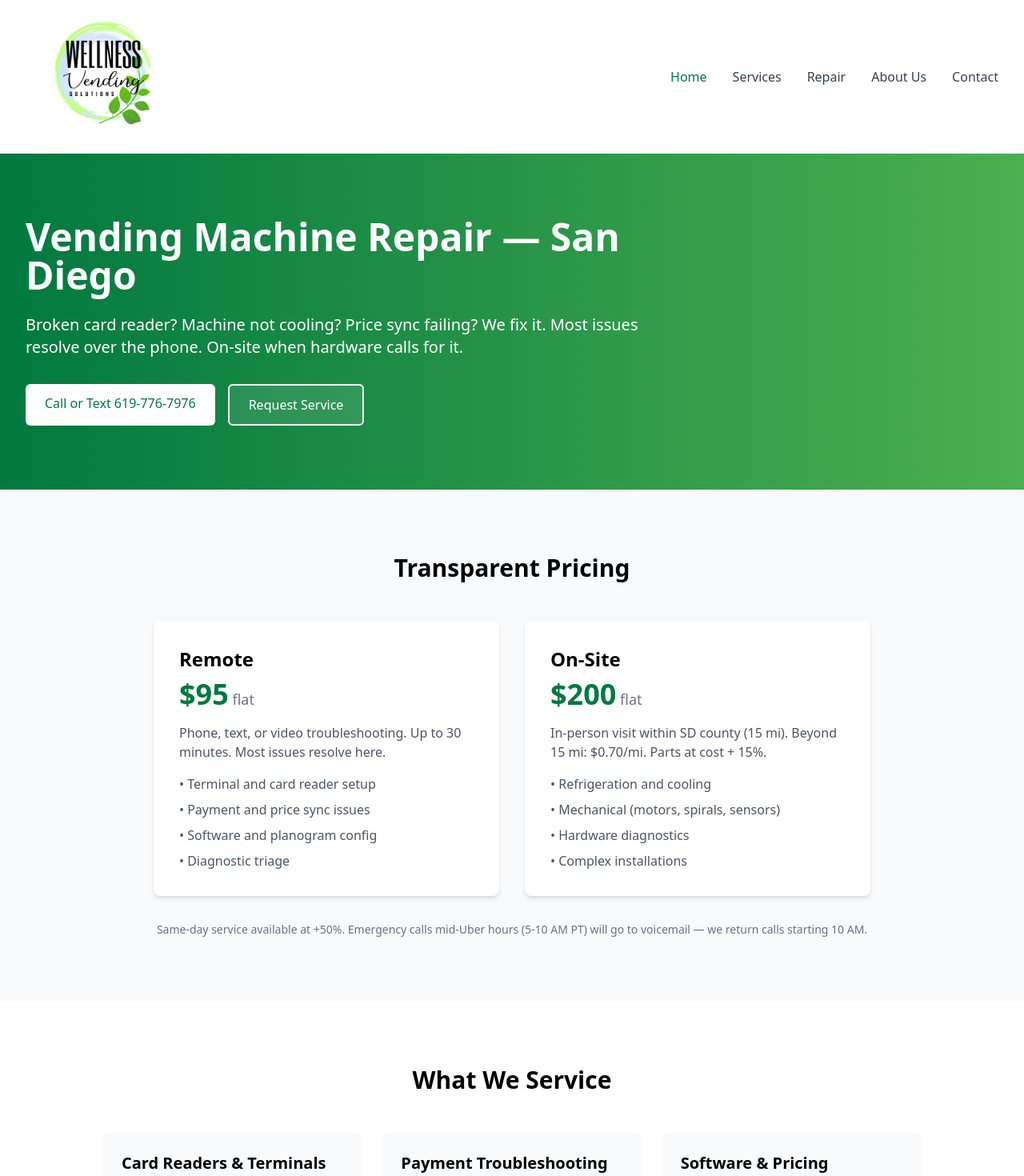
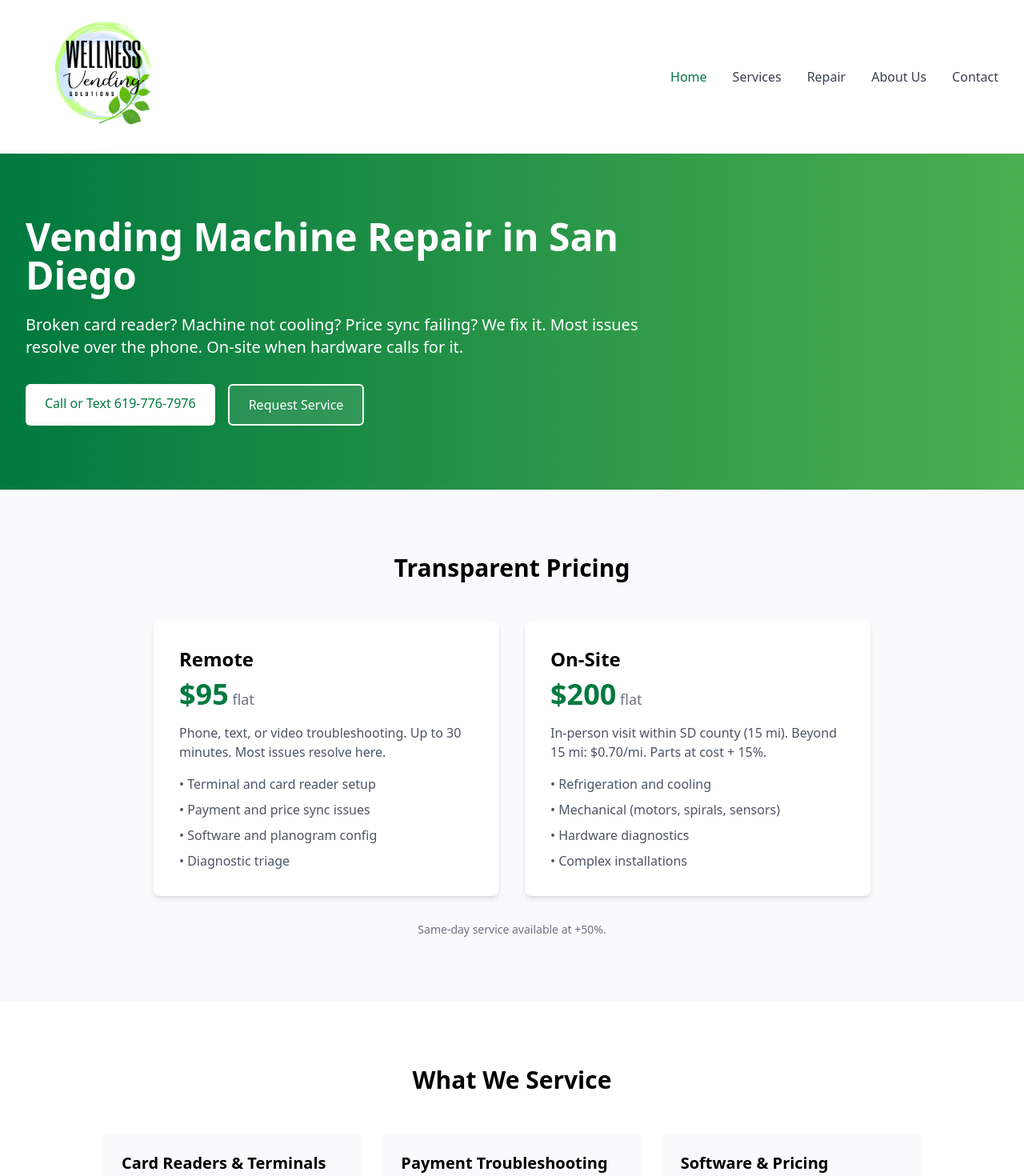
Before and after one commit to tuni-kern/wellnessvending, a Next.js app: page /repair-services in a window 1280 px wide. Shown: the top 1470 px of the page at 80% size. Built offline with nearby package versions, Linux system fonts and the light colour scheme.

Commit message:
Remove em dashes and trim voicemail blurb from repair page

```diff
--- a/src/app/api/repair-services/route.ts
+++ b/src/app/api/repair-services/route.ts
@@ -55,7 +55,7 @@ async function sendEmail(data: RepairSubmission) {
     const { data: emailData, error } = await resend.emails.send({
       from: 'Wellness Vending Solutions <contact@wellnessvendingsolutions.com>',
       to: ['tuni@wellnessvendingsolutions.com'],
-      subject: `[REPAIR] ${data.urgency.toUpperCase()} — ${data.name} — ${data.machineType}`,
+      subject: `[REPAIR] ${data.urgency.toUpperCase()} | ${data.name} | ${data.machineType}`,
       replyTo: data.email || undefined,
       html: `
         <div style="font-family: Arial, sans-serif; max-width: 600px; margin: 0 auto;">
--- a/src/app/repair-services/page.tsx
+++ b/src/app/repair-services/page.tsx
@@ -61,7 +61,7 @@ export default function RepairServicesPage() {
         <div className="container">
           <div className="max-w-3xl">
             <h1 className="text-4xl md:text-5xl font-bold mb-6">
-              Vending Machine Repair — San Diego
+              Vending Machine Repair in San Diego
             </h1>
             <p className="text-xl mb-8">
               Broken card reader? Machine not cooling? Price sync failing? We fix it. Most issues resolve over the phone. On-site when hardware calls for it.
@@ -112,7 +112,7 @@ export default function RepairServicesPage() {
               </ul>
             </div>
           </div>
-          <p className="text-center text-sm text-gray-500 mt-8">Same-day service available at +50%. Emergency calls mid-Uber hours (5-10 AM PT) will go to voicemail — we return calls starting 10 AM.</p>
+          <p className="text-center text-sm text-gray-500 mt-8">Same-day service available at +50%.</p>
         </div>
       </section>
 
--- a/src/components/RepairServiceForm.tsx
+++ b/src/components/RepairServiceForm.tsx
@@ -113,7 +113,7 @@ export default function RepairServiceForm() {
 
       <div>
         <label htmlFor="issue" className={labelClass}>What's going on?</label>
-        <textarea id="issue" name="issue" value={formData.issue} onChange={handleChange} rows={4} className={inputClass} placeholder="Describe the issue — error codes, what you've tried, anything useful" required></textarea>
+        <textarea id="issue" name="issue" value={formData.issue} onChange={handleChange} rows={4} className={inputClass} placeholder="Describe the issue. Error codes, what you've tried, anything useful." required></textarea>
       </div>
 
       <div>
```
